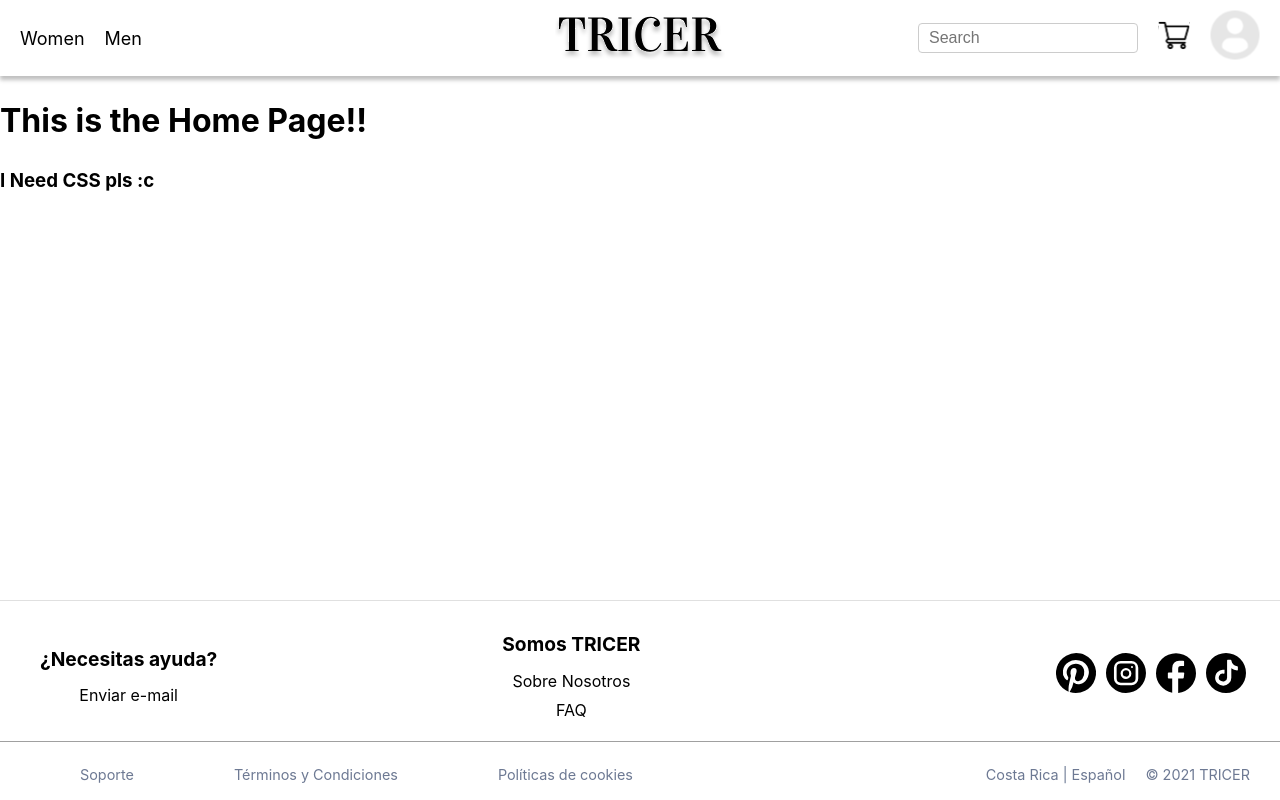
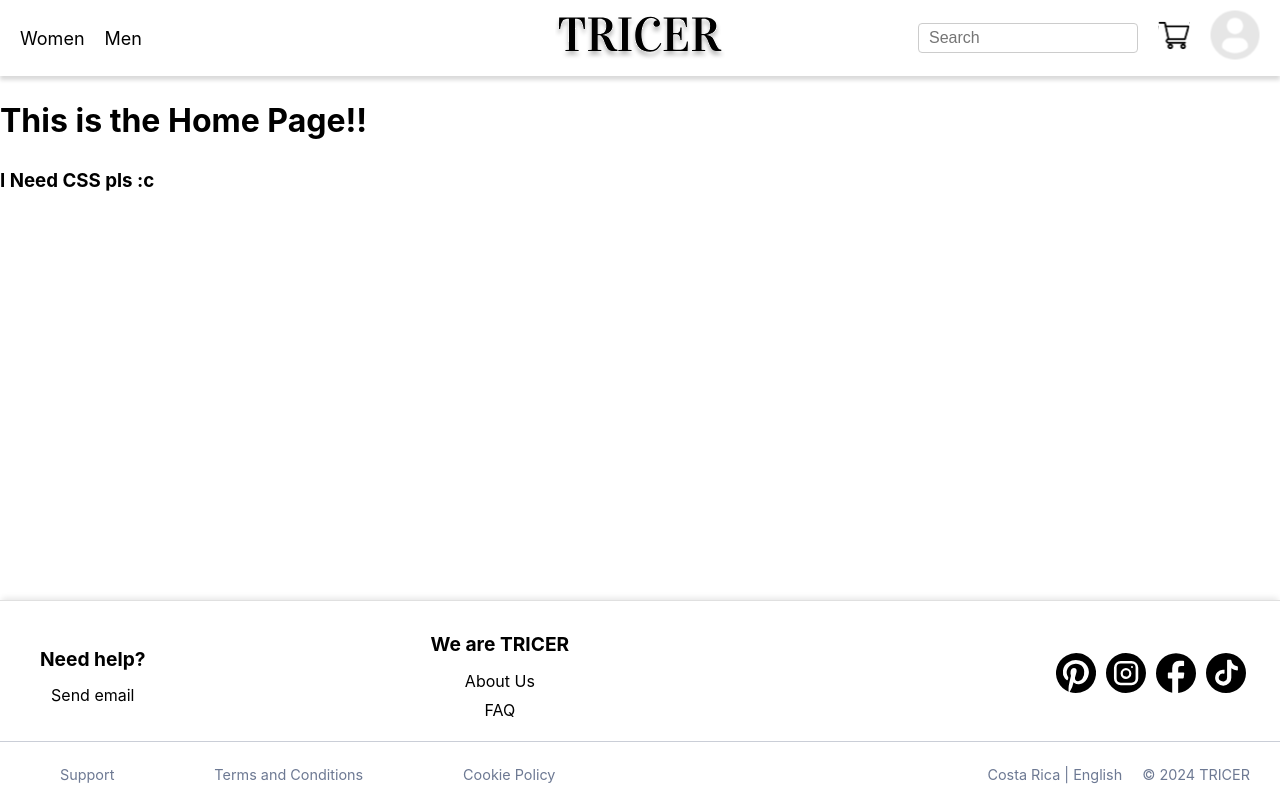
Before and after one commit to JGeanca/Tricer, a React (Vite) app in the folder projects/project-01/: page / in a window 1280 px wide. Built offline with nearby package versions, Linux system fonts and the light colour scheme.

Commit message:
Footer changed to english and some css added to the not found page

```diff
--- a/projects/project-01/src/components/Footer.jsx
+++ b/projects/project-01/src/components/Footer.jsx
@@ -6,12 +6,12 @@ export function Footer() {
     <footer>
       <div className='footer-links'>
         <div className='footer-links-column'>
-          <strong>¿Necesitas ayuda?</strong>
-          <Link to='/contact'>Enviar e-mail</Link>
+          <strong>Need help?</strong>
+          <Link to='/contact'>Send email</Link>
         </div>
         <div className='footer-links-column'>
-          <strong>Somos TRICER</strong>
-          <Link to='/about-us'>Sobre Nosotros</Link>
+          <strong>We are TRICER</strong>
+          <Link to='/about-us'>About Us</Link>
           <Link to='/faq'>FAQ</Link>
         </div>
       </div>
@@ -23,13 +23,13 @@ export function Footer() {
       </div>
       <div className='footer-bottom'>
         <div className='footer-bottom-left'>
-          <Link to="/support">Soporte</Link>
-          <Link to="/terms">Términos y Condiciones</Link>
-          <Link to="/cookies">Políticas de cookies</Link>
+          <Link to="/support">Support</Link>
+          <Link to="/terms">Terms and Conditions</Link>
+          <Link to="/cookies">Cookie Policy</Link>
         </div>
         <div className='footer-bottom-right'>
-          <span>Costa Rica | Español</span>
-          <span>© 2021 TRICER</span>
+          <span>Costa Rica | English</span>
+          <span>© 2024 TRICER</span>
         </div>
       </div>
     </footer>
--- a/projects/project-01/src/css/footer.css
+++ b/projects/project-01/src/css/footer.css
@@ -2,6 +2,7 @@ footer {
   display: grid;
   grid-template-columns: 1fr 1fr 1fr;
   grid-template-rows: 130px 45px;
+  box-shadow: 0 -4px 6px -2px rgba(0, 0, 0, 0.1);
   border-top: 1px solid #e0e0e0;
   padding: 10px;
   grid-template-areas:
@@ -64,14 +65,14 @@ footer {
   left: 50%;
   width: 100vw;
   height: 1px;
-  background-color: #a0a0a0;
+  background-color: #6d79935d;
   transform: translateX(-50%);
 }
 
 .footer-bottom-left {
   display: flex;
   gap: 100px;
-  padding-left: 70px;
+  padding-left: 50px;
 }
 
 .footer-bottom-left a {
--- a/projects/project-01/src/css/header.css
+++ b/projects/project-01/src/css/header.css
@@ -3,7 +3,7 @@
   flex-direction: column;
   padding: 10px 20px;
   background-color: #ffffff;
-  box-shadow: 0px 4px 4px rgba(0, 0, 0, 0.25);
+  box-shadow: 0px 4px 4px rgba(0, 0, 0, 0.15);
 }
 
 .header-nav {
--- /dev/null
+++ b/projects/project-01/src/css/notFoundPage.css
@@ -0,0 +1,34 @@
+.not-found-page {
+  display: flex;
+  flex-direction: column;
+  justify-content: center;
+  align-items: center;
+  min-height: 100vh;
+  text-align: center;
+  background-color: #f0f0f0;
+  color: #333;
+}
+
+.not-found-content h2 {
+  font-size: 8rem;
+  margin: 0;
+  color: #ff6b6b;
+}
+
+.not-found-content p {
+  font-size: 1.5rem;
+  margin-bottom: 20px;
+}
+
+.not-found-content .home-link {
+  padding: 10px 20px;
+  background-color: #333;
+  color: #fff;
+  text-decoration: none;
+  border-radius: 5px;
+  transition: background-color 0.3s ease;
+}
+
+.not-found-content .home-link:hover {
+  background-color: #1d1c1c;
+}
--- a/projects/project-01/src/pages/NotFoundPage.jsx
+++ b/projects/project-01/src/pages/NotFoundPage.jsx
@@ -1,12 +1,14 @@
 import { Link } from 'react-router-dom'
+import '../css/notFoundPage.css'
 
 export default function NotFoundPage() {
   return (
-    <div>
-      <h1>404 Not Found</h1>
-      <p>Page not found</p>
-
-      <Link to="/">Go to Home Page</Link>
+    <div className="not-found-page">
+      <div className="not-found-content">
+        <h2>404</h2>
+        <p>Página no encontrada</p>
+        <Link to="/" className="home-link">Volver a la página principal</Link>
+      </div>
     </div>
   )
 }
```
